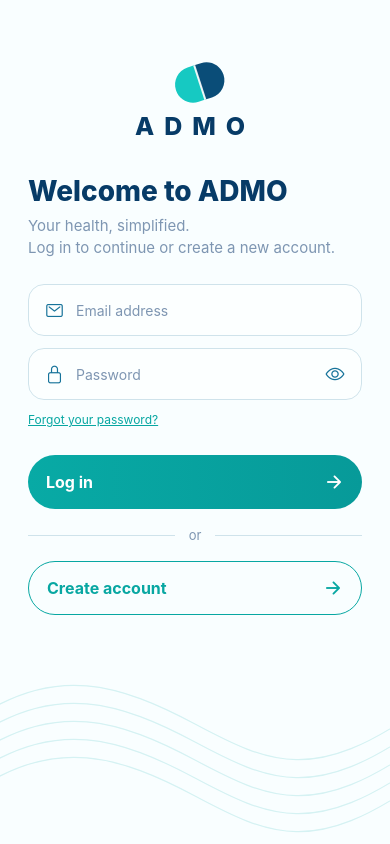
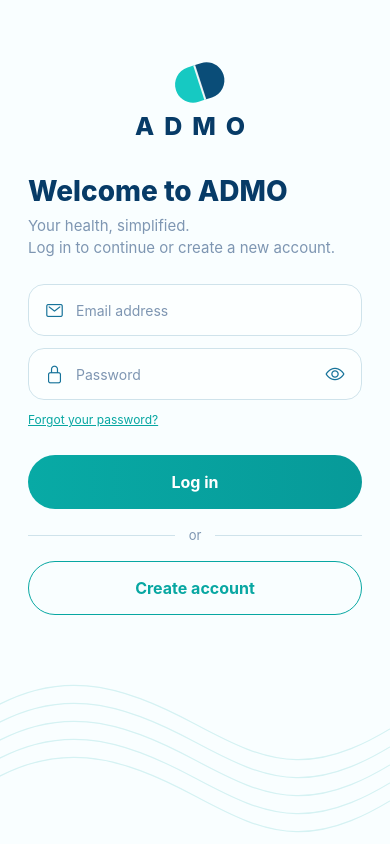
Before and after one commit to maiac55/ADMO-FE, a React Native app: screen /Login in a window 390 px wide. Built offline with nearby package versions, Linux system fonts and the light colour scheme.

Commit message:
Fix button text alignment

```diff
--- a/src/components/Buttons.tsx
+++ b/src/components/Buttons.tsx
@@ -1,2 +1,86 @@
-import React from 'react'; import {Pressable,StyleSheet,Text,ViewStyle} from 'react-native'; import {LinearGradient} from 'expo-linear-gradient'; import {Ionicons} from '@expo/vector-icons'; import {colors} from '../theme/colors';
-export function PrimaryButton({label,onPress,icon,style}:{label:string;onPress:()=>void;icon?:keyof typeof Ionicons.glyphMap;style?:ViewStyle}){return <Pressable onPress={onPress} style={style}><LinearGradient colors={['#08AAA5','#079A99']} start={{x:0,y:0}} end={{x:1,y:0}} style={s.primary}>{icon?<Ionicons name={icon} size={20} color="white"/>:null}<Text style={s.primaryText}>{label}</Text><Ionicons name="arrow-forward" size={20} color="white"/></LinearGradient></Pressable>}; export function SecondaryButton({label,onPress,icon}:{label:string;onPress:()=>void;icon?:keyof typeof Ionicons.glyphMap}){return <Pressable onPress={onPress} style={s.secondary}>{icon?<Ionicons name={icon} size={20} color={colors.teal}/>:null}<Text style={s.secondaryText}>{label}</Text><Ionicons name="arrow-forward" size={20} color={colors.teal}/></Pressable>}; const s=StyleSheet.create({primary:{minHeight:54,borderRadius:28,paddingHorizontal:18,flexDirection:'row',alignItems:'center',justifyContent:'space-between'},primaryText:{color:'white',fontSize:16,fontWeight:'700'},secondary:{minHeight:54,borderRadius:28,borderWidth:1.5,borderColor:colors.teal,paddingHorizontal:18,flexDirection:'row',alignItems:'center',justifyContent:'space-between'},secondaryText:{color:colors.teal,fontSize:16,fontWeight:'700'}});
+import React from 'react';
+import { Pressable, StyleSheet, Text, ViewStyle } from 'react-native';
+import { LinearGradient } from 'expo-linear-gradient';
+import { Ionicons } from '@expo/vector-icons';
+import { colors } from '../theme/colors';
+
+export function PrimaryButton({
+  label,
+  onPress,
+  icon,
+  style,
+}: {
+  label: string;
+  onPress: () => void;
+  icon?: keyof typeof Ionicons.glyphMap;
+  style?: ViewStyle;
+}) {
+  return (
+    <Pressable onPress={onPress} style={style}>
+      <LinearGradient
+        colors={['#08AAA5', '#079A99']}
+        start={{ x: 0, y: 0 }}
+        end={{ x: 1, y: 0 }}
+        style={s.primary}
+      >
+        {icon ? (
+          <Ionicons name={icon} size={20} color="white" style={s.icon} />
+        ) : null}
+        <Text style={s.primaryText}>{label}</Text>
+      </LinearGradient>
+    </Pressable>
+  );
+}
+
+export function SecondaryButton({
+  label,
+  onPress,
+  icon,
+}: {
+  label: string;
+  onPress: () => void;
+  icon?: keyof typeof Ionicons.glyphMap;
+}) {
+  return (
+    <Pressable onPress={onPress} style={s.secondary}>
+      {icon ? (
+        <Ionicons name={icon} size={20} color={colors.teal} style={s.icon} />
+      ) : null}
+      <Text style={s.secondaryText}>{label}</Text>
+    </Pressable>
+  );
+}
+
+const s = StyleSheet.create({
+  primary: {
+    minHeight: 54,
+    borderRadius: 28,
+    paddingHorizontal: 18,
+    flexDirection: 'row',
+    alignItems: 'center',
+    justifyContent: 'center',
+  },
+  primaryText: {
+    color: 'white',
+    fontSize: 16,
+    fontWeight: '700',
+  },
+  secondary: {
+    minHeight: 54,
+    borderRadius: 28,
+    borderWidth: 1.5,
+    borderColor: colors.teal,
+    paddingHorizontal: 18,
+    flexDirection: 'row',
+    alignItems: 'center',
+    justifyContent: 'center',
+  },
+  secondaryText: {
+    color: colors.teal,
+    fontSize: 16,
+    fontWeight: '700',
+  },
+  icon: {
+    marginRight: 8,
+  },
+});
```
